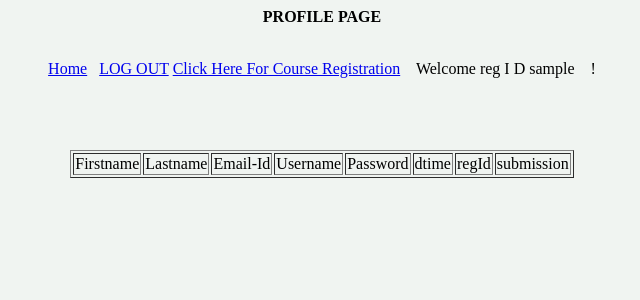
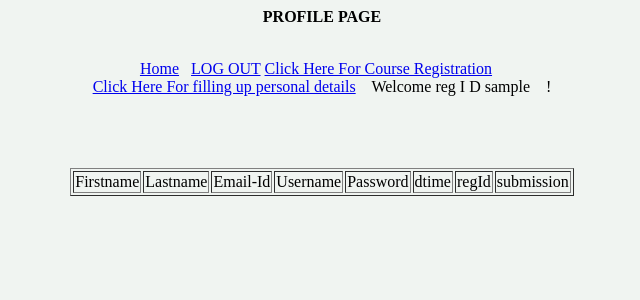
Before and after one commit to appaniakhil/php_distanceedu, a PHP site: page /profile.php in a window 1280 px wide. Shown: the top 300 px of the page, without its empty margins (318-958 px from the left). Run offline with PHP 8.4, Linux system fonts and the light colour scheme; the visitor is signed in with stand-in values (Sample User, id 1); data that the repository does not hold is empty.

Commit message:
Update profile.php

```diff
--- a/profile.php
+++ b/profile.php
@@ -11,6 +11,8 @@
 
 
 <a href='edu.php'>Click Here For Course Registration</a>&nbsp;&nbsp;&nbsp;
+     <br>
+     <a href='admform.php'>Click Here For filling up personal details</a>&nbsp;&nbsp;&nbsp;
 
 </form>
 </html>
```
